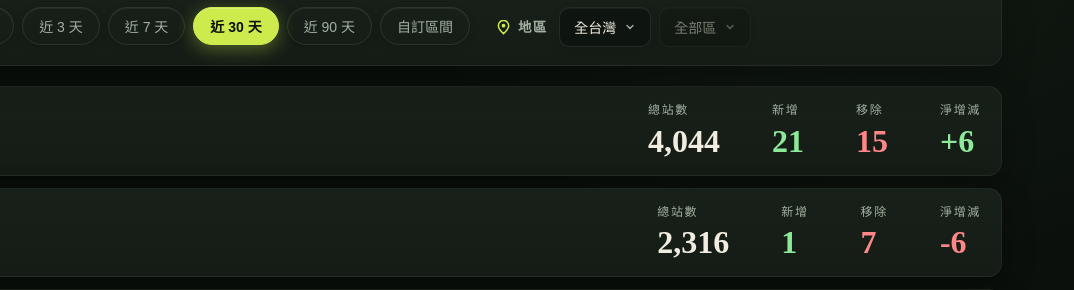
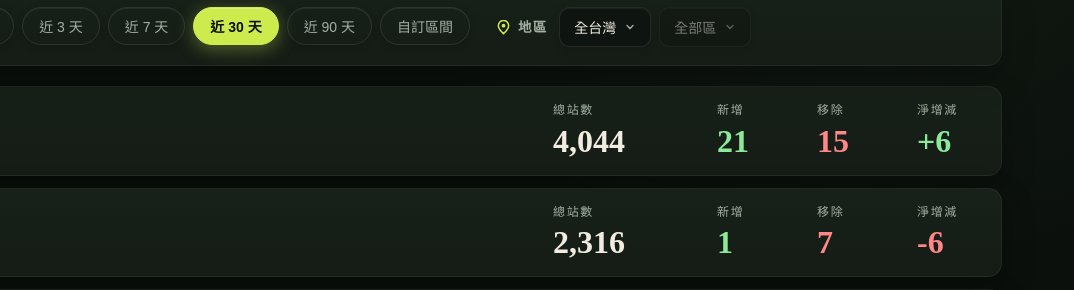
Before and after one commit to zarakiz/battery-swap-monitor, a plain HTML site: page index.html in a window 1280 px wide. Shown: the part 112-402 px from the top of the page, 206-1280 px from the left. Drawn offline with nearby package versions, Linux system fonts and the light colour scheme; no server answers; a web font is replaced by a local one.

Commit message:
更新前端檔案

```diff
--- a/styles.css
+++ b/styles.css
@@ -358,6 +358,13 @@ select:focus{box-shadow:0 0 0 3px var(--lime-dim)}
 [data-theme="dark"] .logo-gogoro{filter:invert(1)}
 .mstats{display:flex;gap:clamp(20px,4.5vw,52px);margin-left:auto}
 .mstat{display:flex;flex-direction:column;min-width:0}
+/* 桌機版：四欄固定最小寬，兩品牌橫條等寬，總站數左緣對齊（否則各欄寬度隨數字變，兩列左緣會差十幾 px）。手機版是等分 grid，不用這組。 */
+@media (min-width:901px){
+  .mstat:nth-child(1){min-width:7em}
+  .mstat:nth-child(2){min-width:3em}
+  .mstat:nth-child(3){min-width:3em}
+  .mstat:nth-child(4){min-width:4em}
+}
 .mlabel{font-size:12px;color:var(--muted);letter-spacing:.14em;white-space:nowrap}
 .mnum{font-family:var(--serif);font-size:clamp(24px,2.6vw,32px);font-weight:900;line-height:1.25;font-variant-numeric:tabular-nums;white-space:nowrap}
 .mnum.up{color:var(--up)} .mnum.down{color:var(--down)}
```
Also changed, not shown: index.html (+1 -1 lines).
